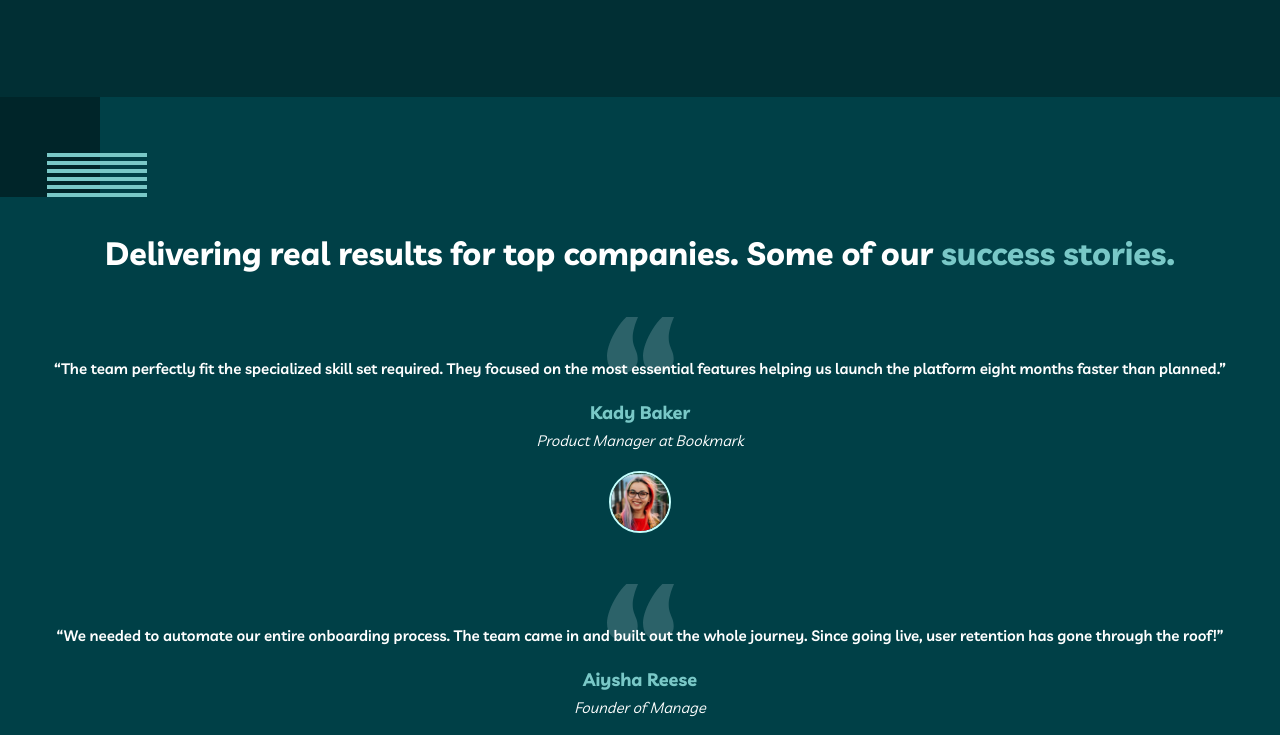
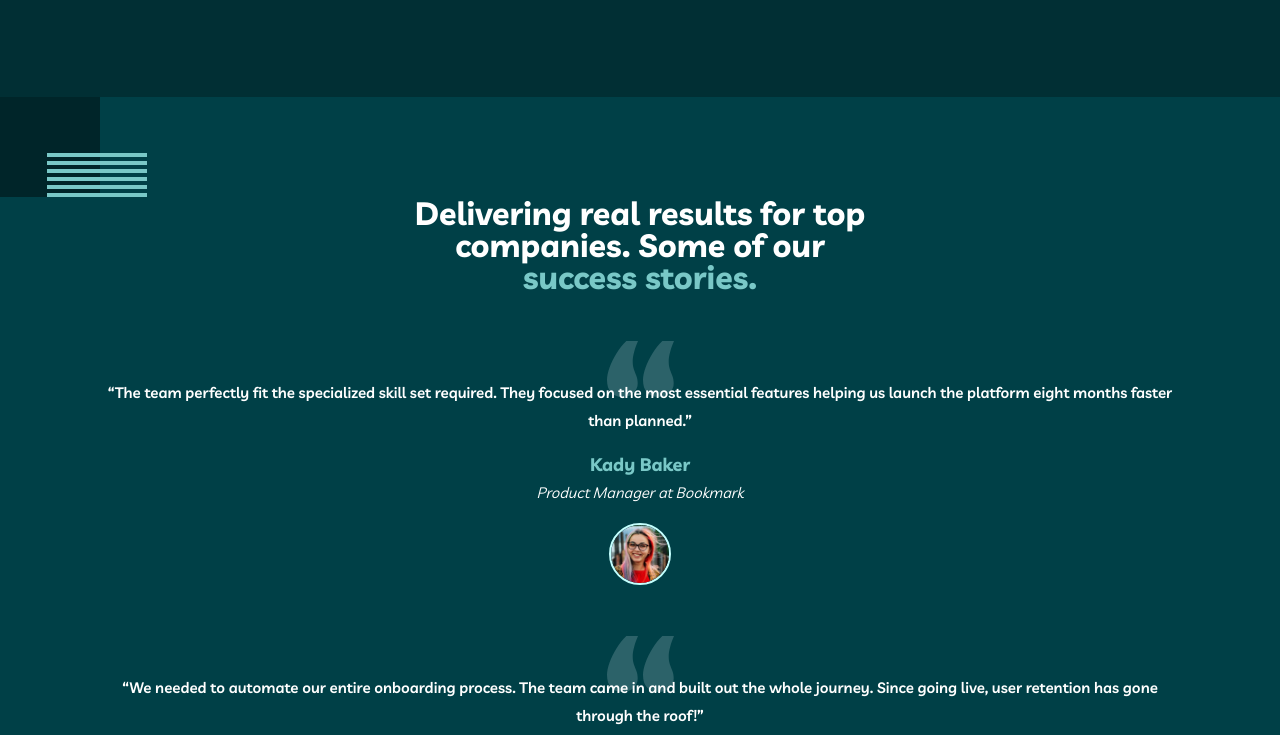
Before and after one commit to linusmanuel/my-team, a website: page index.html in a window 1280 px wide. Shown: the part 1291-2026 px from the top of the page. Drawn offline with Linux system fonts and the light colour scheme.

Commit message:
make section stories responsible on tablet up

```diff
--- a/src/frontend/style/blocks/_stories.scss
+++ b/src/frontend/style/blocks/_stories.scss
@@ -34,3 +34,23 @@
     @include flex-column-gap(rem(48px));
   }
 }
+
+@include tablet-up {
+  .b-stories {
+    padding-block: rem(100px);
+    &__head {
+      @include flex-column-gap(rem(98px));
+      text-align: center;
+    }
+
+    &__title {
+      max-width: rem(573px);
+      margin-inline: auto;
+      padding-inline: rem(41px);
+    }
+
+    &__body {
+      padding-inline: rem(98px);
+    }
+  }
+}
```
Also changed, not shown: src/styles/style.css, 1 other file.
